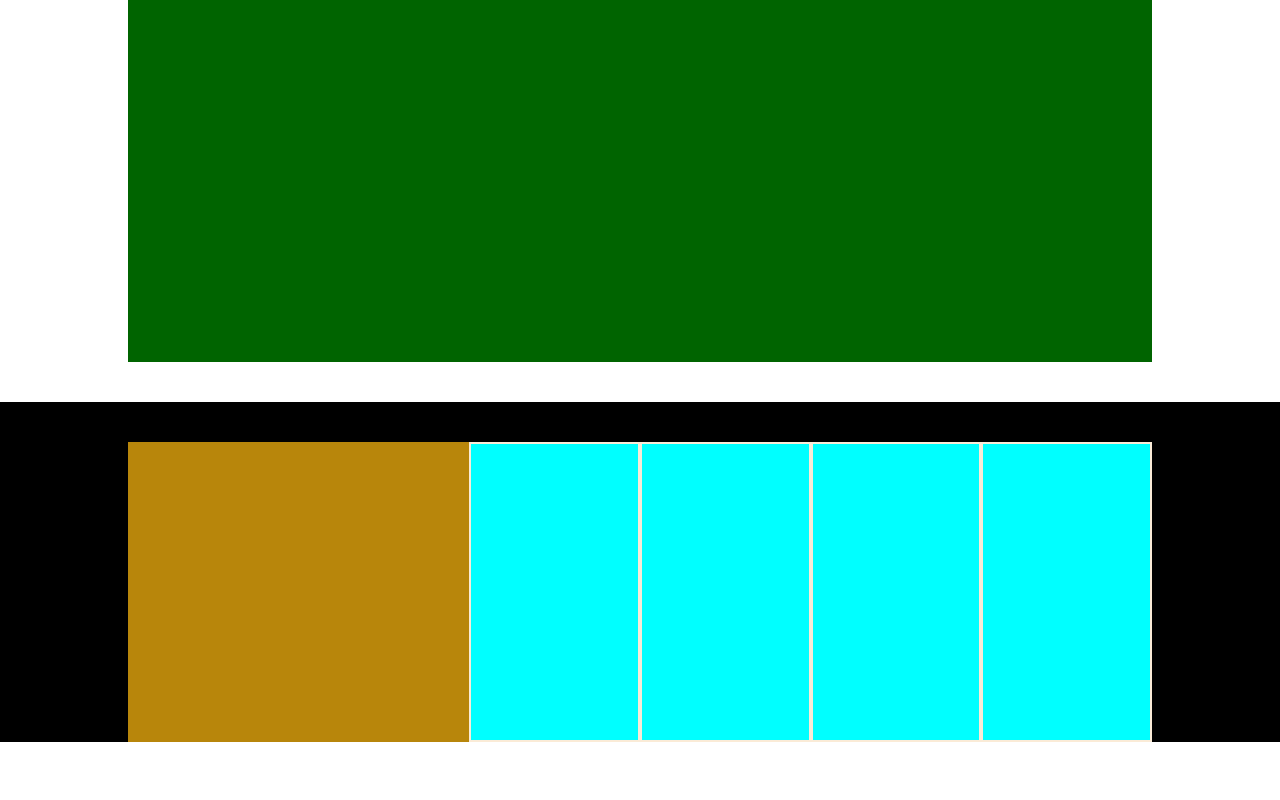
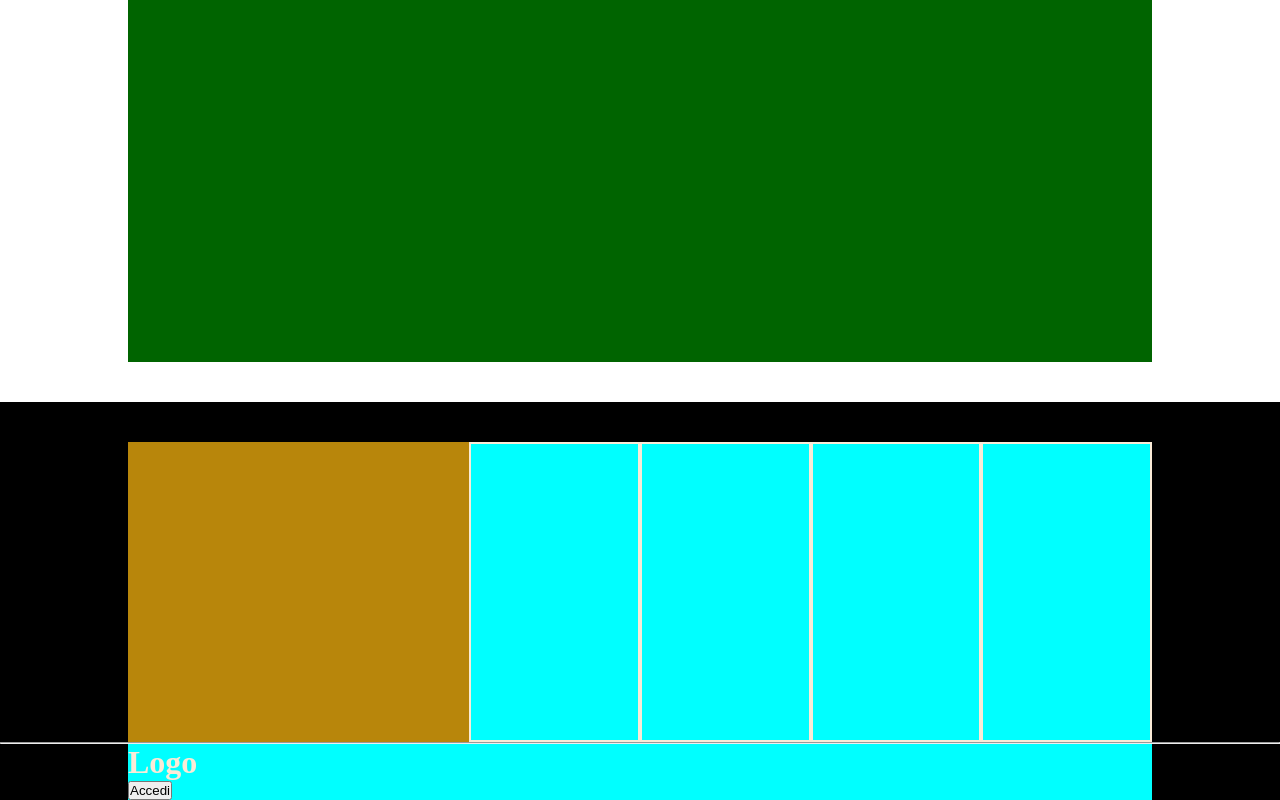
Before and after one commit to Andrearusso94/htmlcss-struttura-discord, a plain HTML site: page index.html in a window 1280 px wide. Shown: the part 1962-2762 px from the top of the page. Before the commit the page ends 2704 px from the top, so only its background shows below. Drawn offline with Linux system fonts and the light colour scheme.

Commit message:
add end footer

```diff
--- a/assets/style.css
+++ b/assets/style.css
@@ -99,3 +99,9 @@
     color: antiquewhite;
     margin-top: 2.5rem;
 }
+.end-site{
+    background-color: aqua;
+
+    width: 80%;
+    margin: 0 auto;
+}
--- a/index.html
+++ b/index.html
@@ -56,6 +56,13 @@
             <div class="explanations col-2"></div>
             <div class="explanations col-2"></div>
         </div>
+        <hr>
+        <div class="end-site">
+            <div class="logo">
+                Logo
+              </div>
+              <button class="login">Accedi</button>
+        </div>
     </footer>
 </body>
 </html>
```
